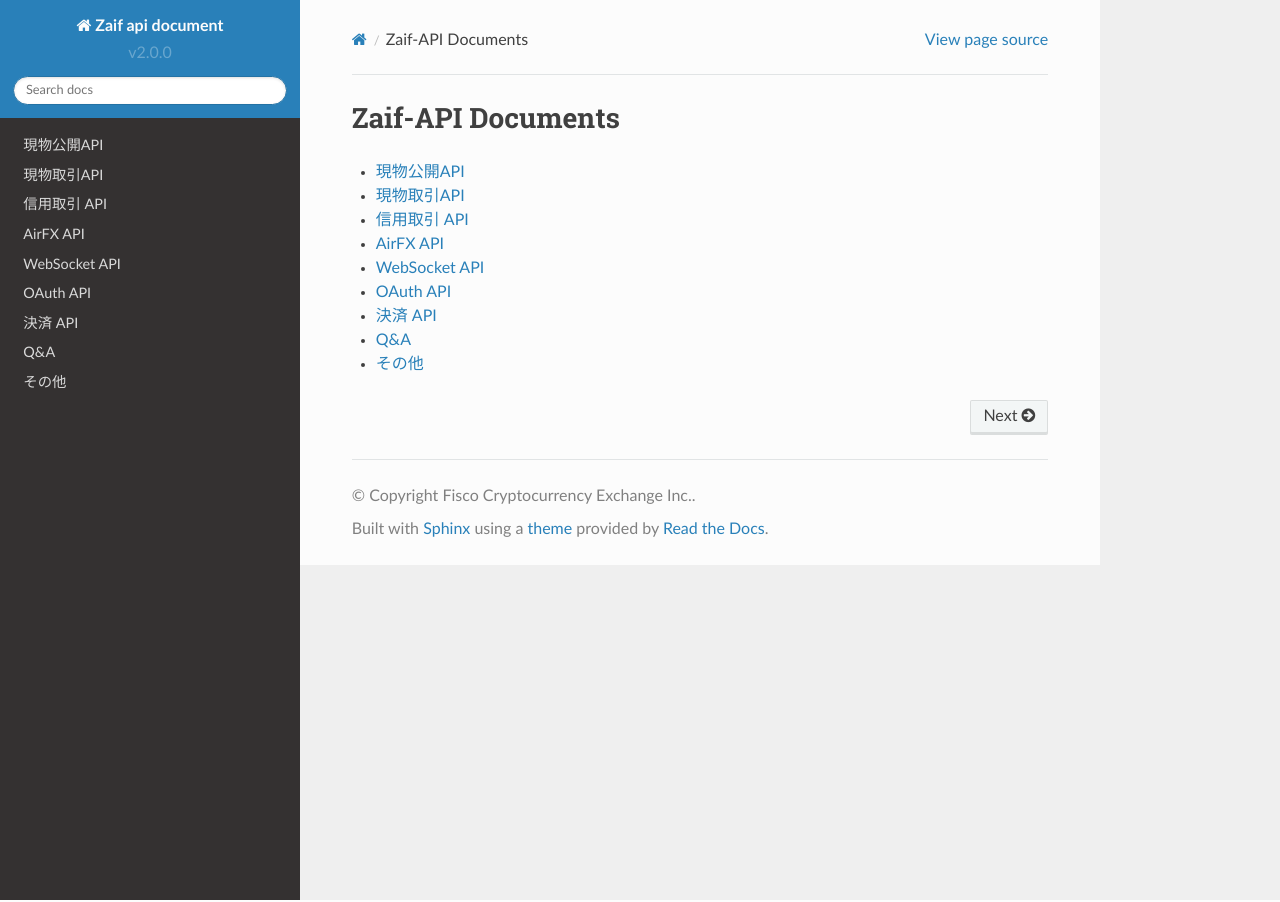
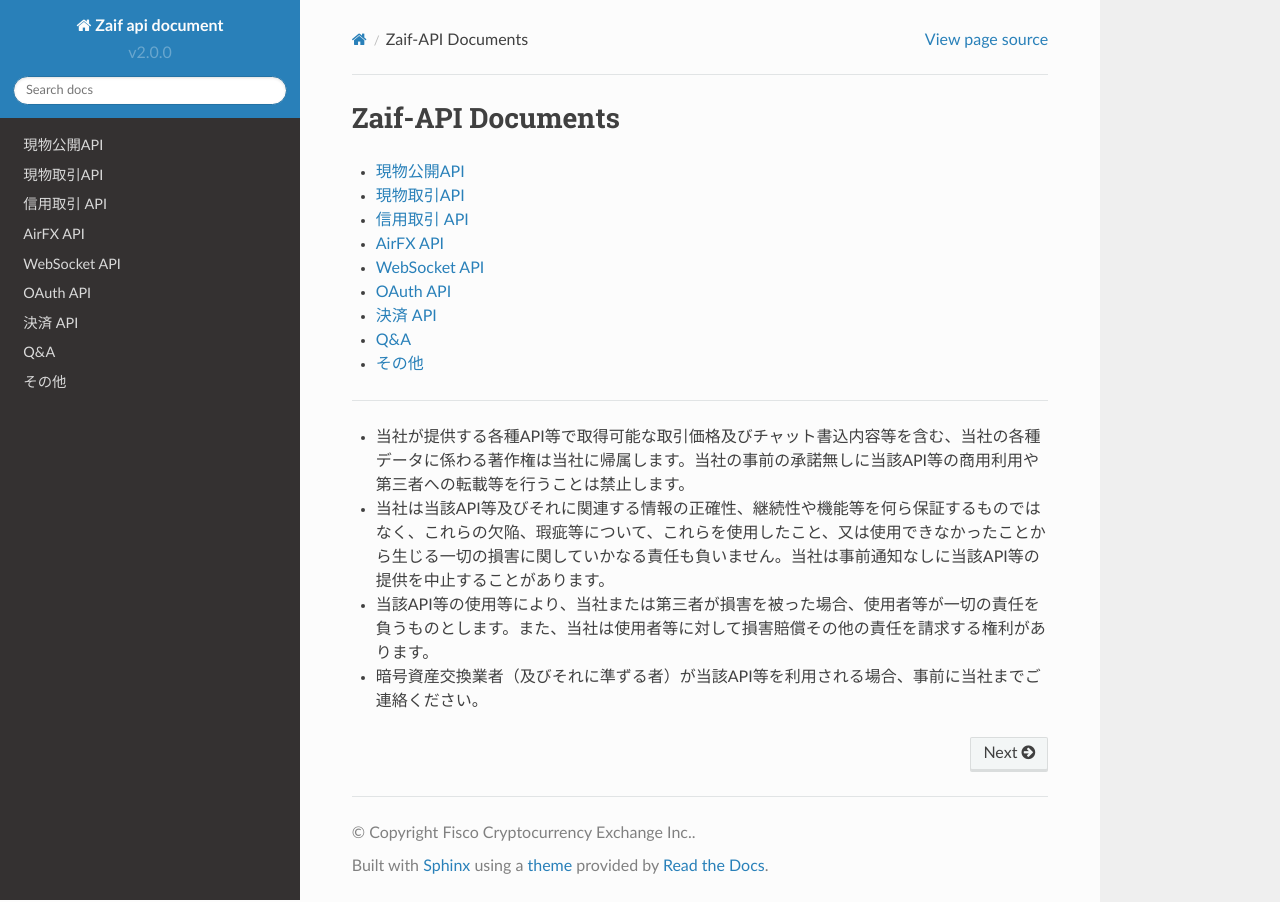
Before and after one commit to zaifdotjp/api-doc, a Sphinx documentation site: the page built from docs/index.md, in a window 1280 px wide. Built offline with Sphinx 7.4.7 and the Read the Docs theme 2.0.0, drawn with Linux system fonts in a browser that asks for light colours.

Commit message:
update index document

````diff
--- a/docs/index.md
+++ b/docs/index.md
@@ -15,3 +15,8 @@
     Others
 
 ```
+------------------------------------------------------------------------------------------------------------------------
+* 当社が提供する各種API等で取得可能な取引価格及びチャット書込内容等を含む、当社の各種データに係わる著作権は当社に帰属します。当社の事前の承諾無しに当該API等の商用利用や第三者への転載等を行うことは禁止します。
+* 当社は当該API等及びそれに関連する情報の正確性、継続性や機能等を何ら保証するものではなく、これらの欠陥、瑕疵等について、これらを使用したこと、又は使用できなかったことから生じる一切の損害に関していかなる責任も負いません。当社は事前通知なしに当該API等の提供を中止することがあります。
+* 当該API等の使用等により、当社または第三者が損害を被った場合、使用者等が一切の責任を負うものとします。また、当社は使用者等に対して損害賠償その他の責任を請求する権利があります。
+* 暗号資産交換業者（及びそれに準ずる者）が当該API等を利用される場合、事前に当社までご連絡ください。
````
